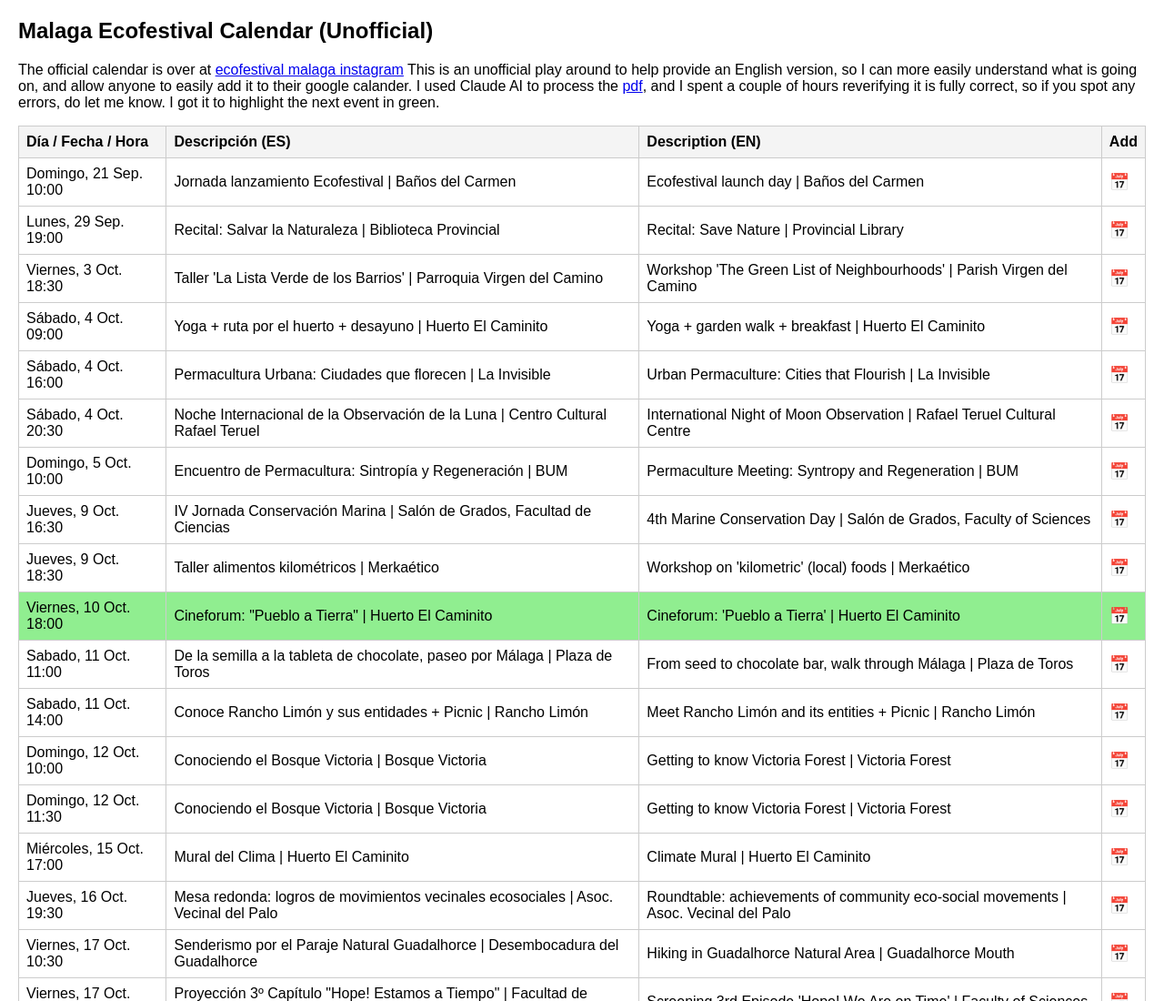
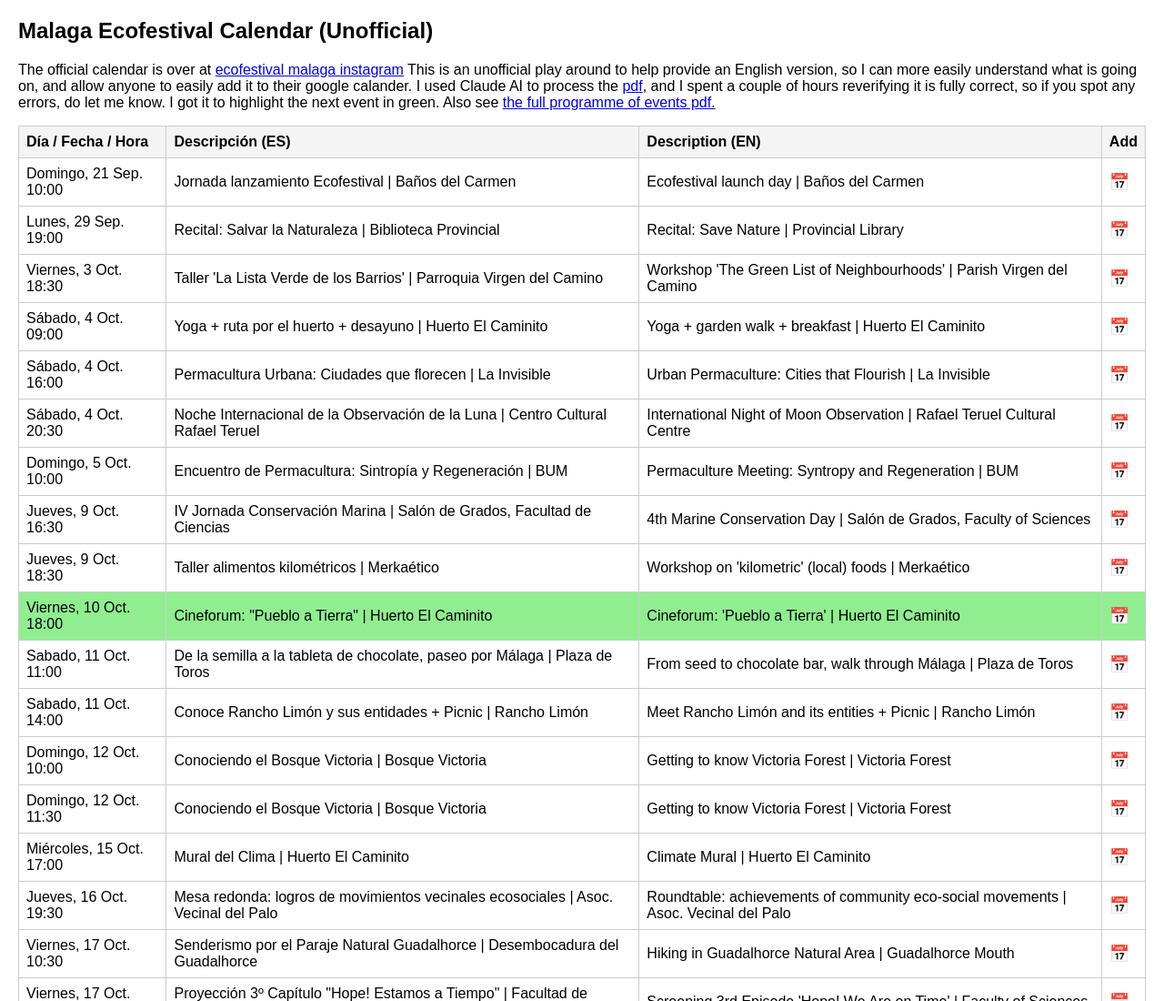
Before and after one commit to alterisian/alterisian.github.io, a plain HTML site: page made/malaga_ecofestival.html in a window 1280 px wide. Shown: the top 1100 px of the page at 91% size. Drawn offline with Linux system fonts and the light colour scheme.

Commit message:
add in the full programme link

```diff
--- a/made/malaga_ecofestival.html
+++ b/made/malaga_ecofestival.html
@@ -25,6 +25,7 @@
   This is an unofficial play around to help provide an English version, so I can more easily understand what is going on, and allow anyone to easily add it to their google calander.
   I used Claude AI to process the <a href="https://drive.google.com/file/d/1J9lCxGl1E0OjDYpOZbCrti3NY8BeYI4s/view" target="_blank">pdf</a>, and I spent a couple of hours  reverifying it is fully correct, so if you spot any errors, do let me know.
   I got it to highlight the next event in green.
+  Also see <a href="https://drive.google.com/file/d/1Uk5OXKZWKI5pq_I5SxQYTlH-wyglXVNi/view" target="_blank">the full programme of events pdf.</a>
 </p>
 
 <table id="calendar">
```
